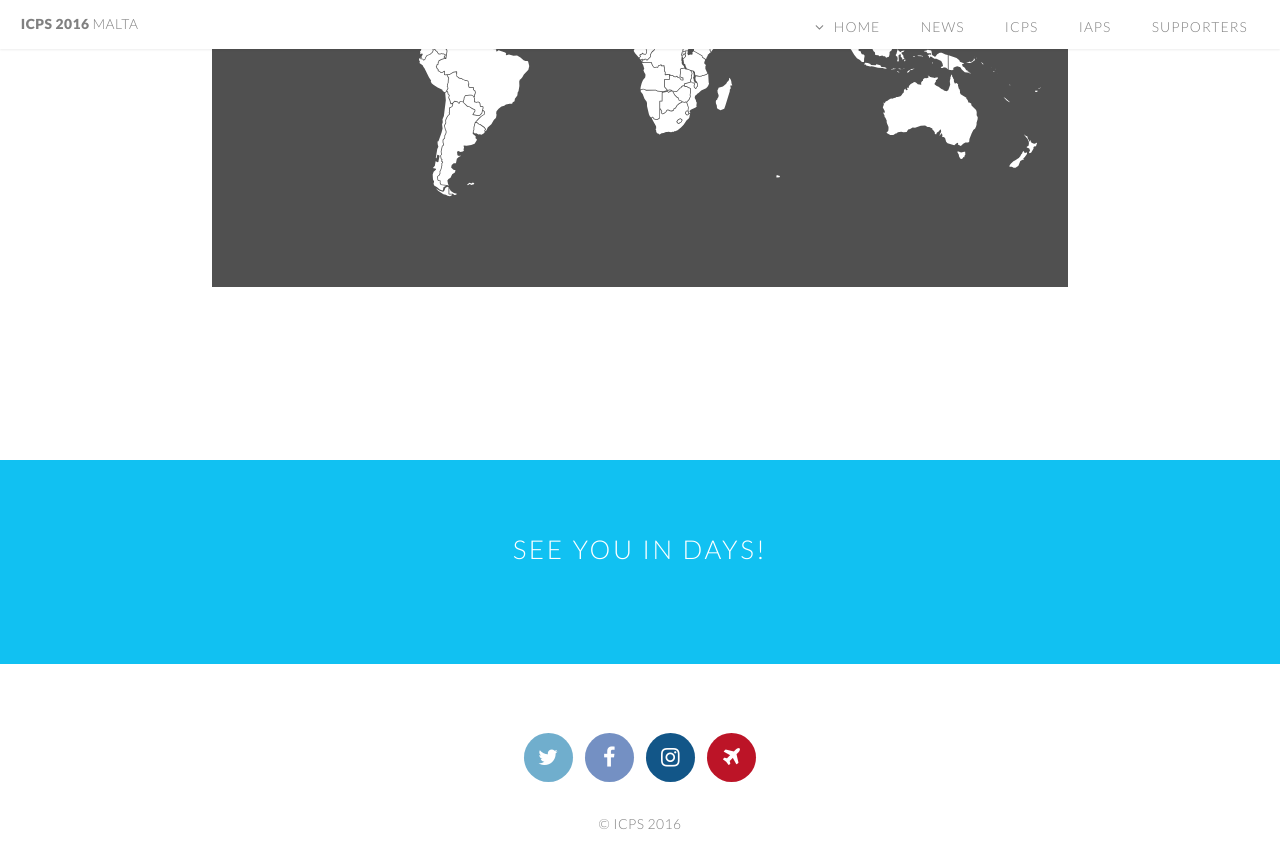
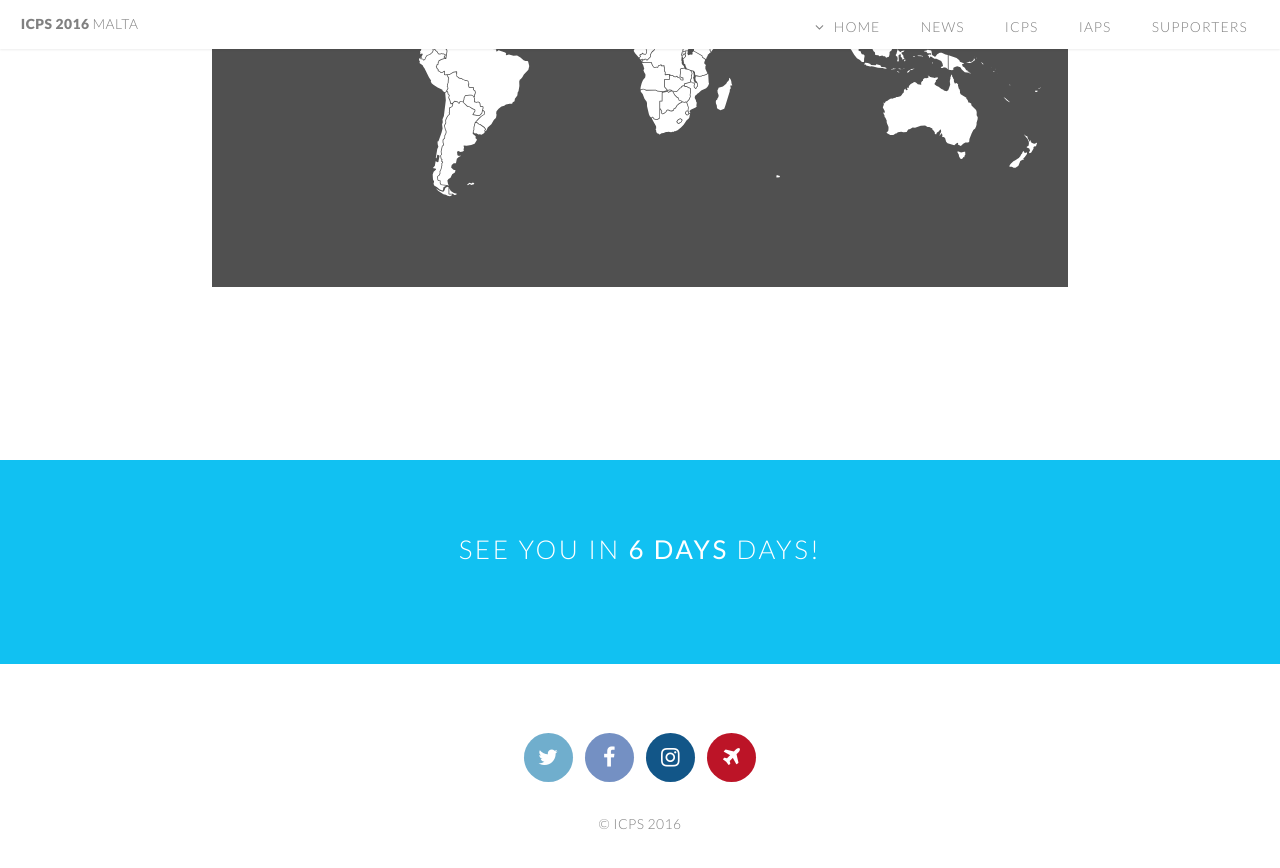
Before and after one commit to bread-on-toast/icps2016, a Jekyll site: the page built from index.html, in a window 1280 px wide and 900 px high, scrolled down 1778 px. Shown: the top 868 px of the window. Built offline with Jekyll 4.4.1, drawn with Linux system fonts in a browser that asks for light colours.

Commit message:
different approach

```diff
--- a/index.html
+++ b/index.html
@@ -97,11 +97,13 @@ keywords: ICPS2016, ICPS, IAPS, physics, students, Malta, conference
 
 <!-- CTA -->
 <section id="cta">
-    <body>
-        <script>
-    	var days = countdown( new Date("Aug 11 2016"),null,countdown.DAYS ).toString();
-    	document.getElementById("timeleft").innerHTML = days;
-   		</script>
+	<script>
+	function showdays() {
+    var days = countdown( new Date("Aug 11 2016"),null,countdown.DAYS ).toString();
+    document.getElementById("timeleft").innerHTML = days;
+	}
+   	</script>
+    <body onload="showdays()">
         <h2>See you in <strong id = "timeleft"></strong> days!</h2>
     </body>
 
```
